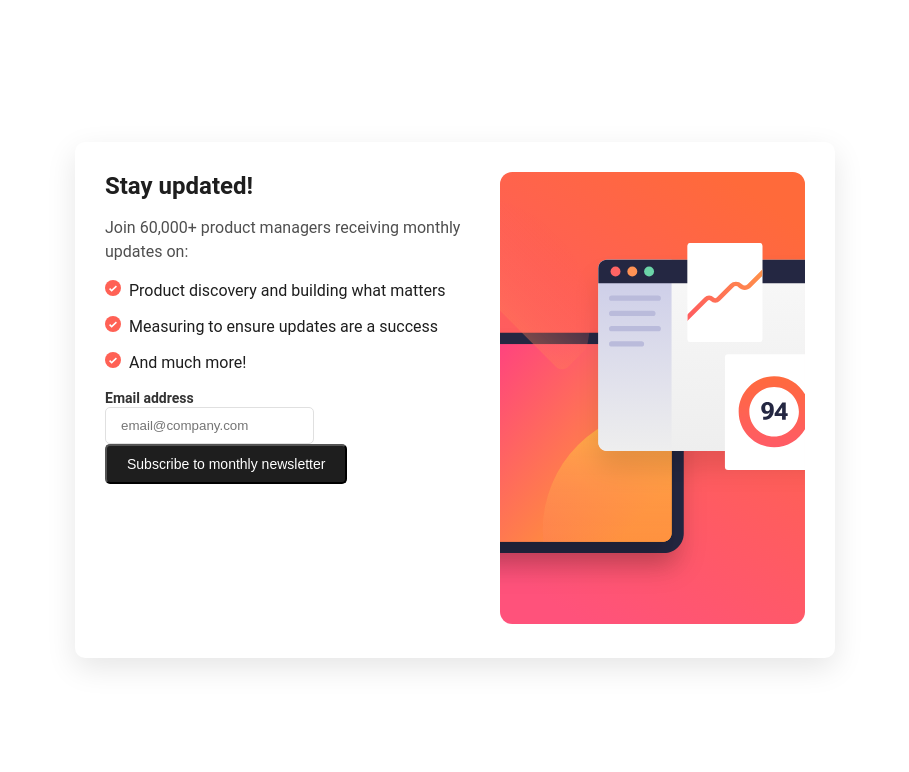
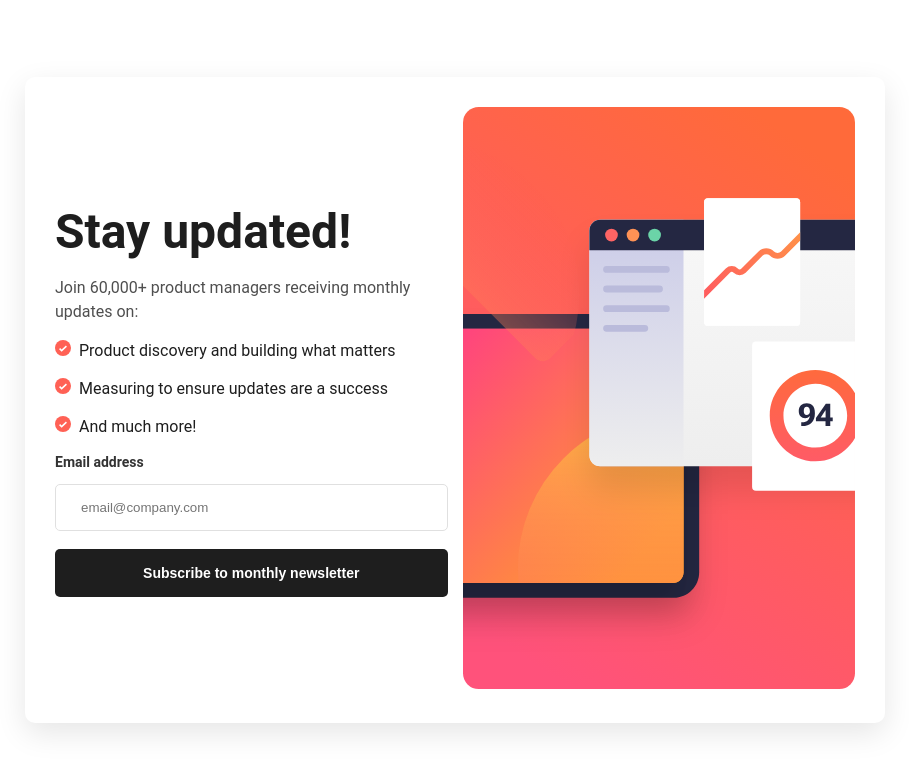
Before and after one commit to majid-tech/newsletter-sign-up-with-success-message-main, a plain HTML site: page index.html in a window 1280 px wide. Shown: the whole page, without its empty margins (185-1094 px from the left). Drawn offline with Linux system fonts and the light colour scheme.

Commit message:
styled the form element

```diff
--- a/index.html
+++ b/index.html
@@ -23,11 +23,9 @@
         <li>And much more!</li>
       </ul>
 
-      <form action="">
+      <form action="" id="form">
         <label for="email" class="label">Email address</label>
-        <br>
         <input type="email" id="email" name="email" placeholder="email@company.com">
-        <br>
         <button type="submit">Subscribe to monthly newsletter</button>
       </form>
     </div>
@@ -36,9 +34,6 @@
       <img src="/assets/images/illustration-sign-up-desktop.svg" alt="" width="100%" height="100%">
     </div>
 </div>
-  <!-- Sign-up form start -->
-
-  <!-- Sign-up form end -->
 
   <!-- Success message start -->
 
--- a/styles.css
+++ b/styles.css
@@ -14,19 +14,19 @@ body {
     border-radius: 10px;
     box-shadow: 0px 10px 30px rgba(0, 0, 0, 0.1);
     padding: 30px;
-    width: 700px;
+    width: 800px;
     overflow: hidden;
     display: flex;
-    justify-content: space-between;
+    align-items: center;
+    gap: 15px;
 }
 
 .content{
-    width: 60%;
-    padding-right: 30px;
+    width: 50%;
 }
 
 header{
-    font-size: 24px;
+    font-size: 48px;
     font-weight: bold;
     color: #1E1E1E;
 }
@@ -46,7 +46,7 @@ ul {
 ul li {
     font-size: 16px;
     color: #1E1E1E;
-    margin-bottom: 16px;
+    margin-bottom: 18px;
 }
 
 ul li::before {
@@ -59,26 +59,44 @@ ul li::before {
     margin-right: 8px; /* Space between icon and text */
 }
 
+form{
+    width: 100%;
+    padding: 0;
+    margin: 0;
+}
+
 .label{
     font-size: 14px;
     font-weight: bold;
     color: #333333;
+    display: block;
 }
 
 input[type="email"]{
     background-color: #FFFFFF;
     border: 1px solid #E0E0E0;
-    padding: 10px 15px;
+    padding: 15px 25px;
     border-radius: 5px;
+    margin-bottom: 18px;
+    margin-top: 14px;
+    width: 100%;
+    box-sizing: border-box;
 }
 
 button{
     background-color: #1E1E1E;
     color: #FFFFFF;
     font-size: 14px;
-    padding: 10px 20px;
+    font-weight: bold;
+    padding: 16px 25px;
     border-radius: 5px;
     cursor: pointer;
+    width: 100%;
+    border: none;
+}
+
+button:hover{
+    background: linear-gradient(45deg, #FF6A00, #FF3F3F);
 }
 
 .image{
```
